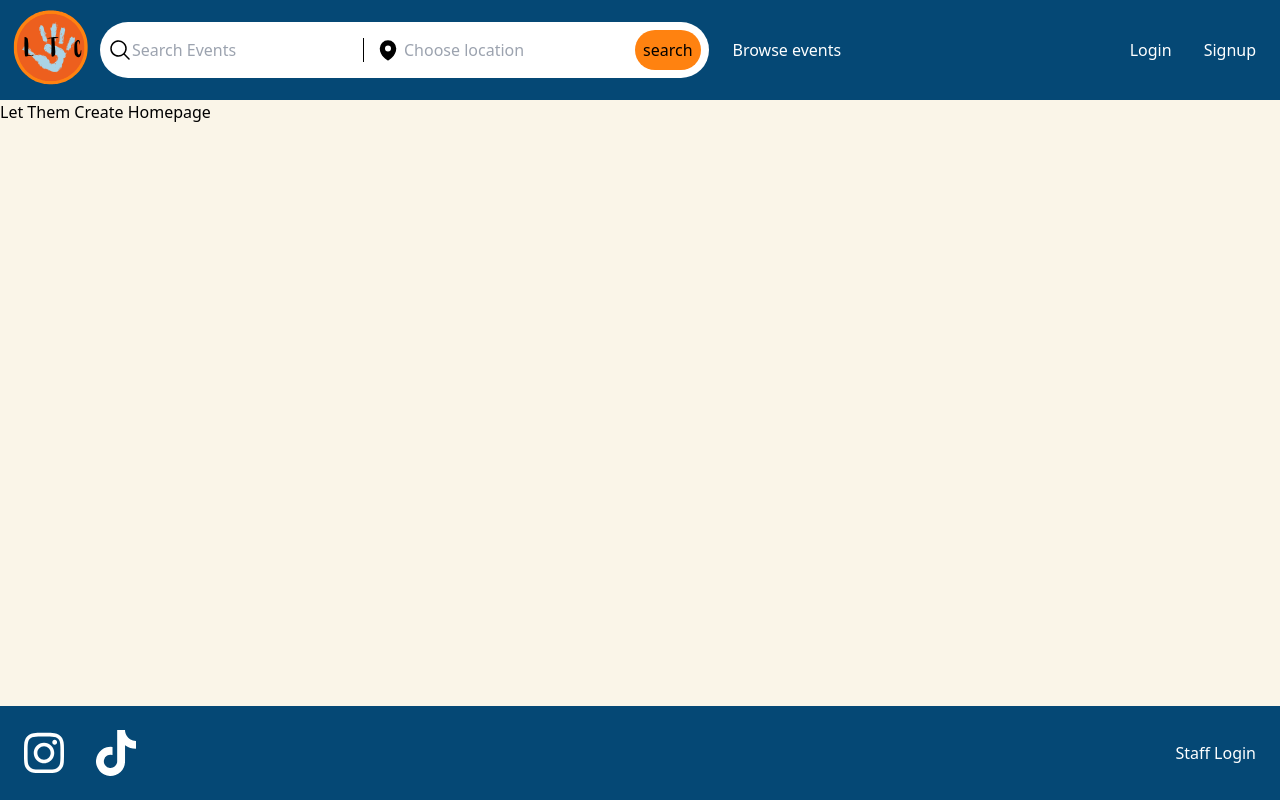
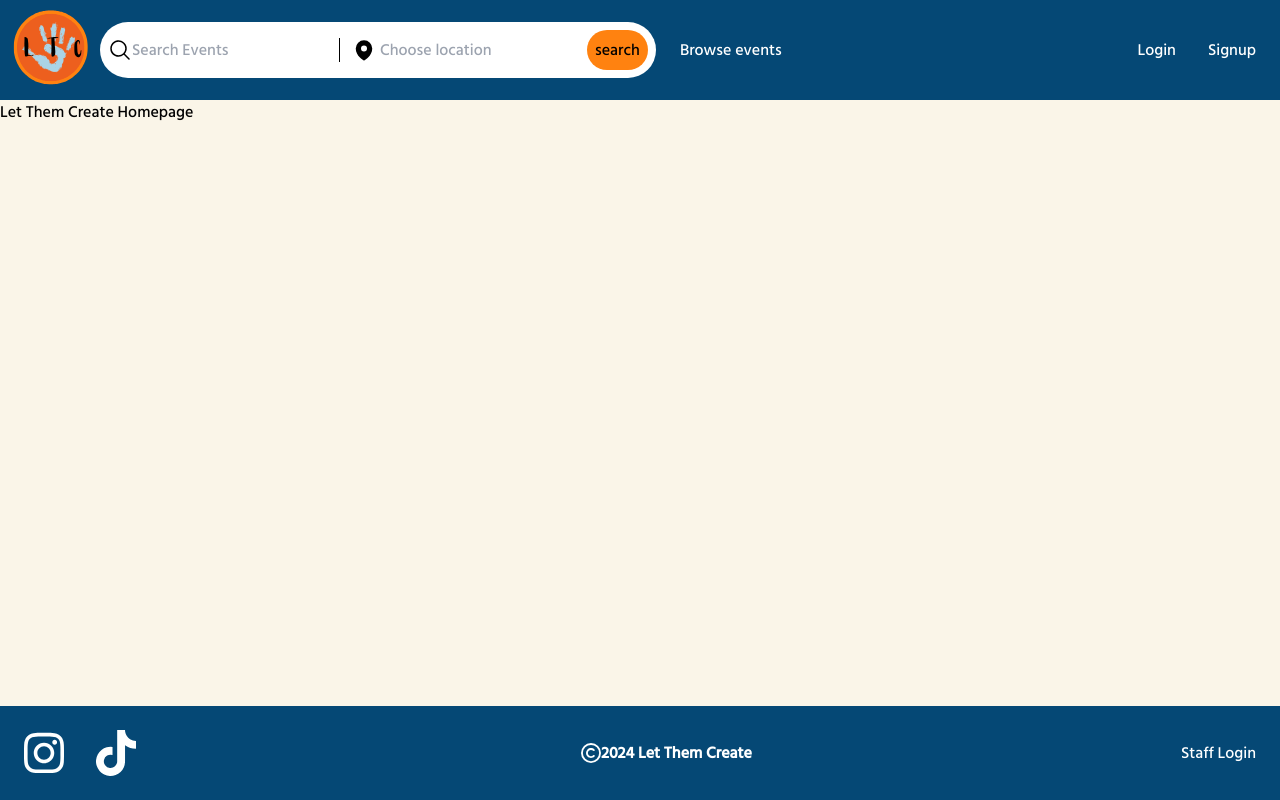
Before and after one commit to alehow84/let-them-create, a Next.js app in the folder ltc/: page / in a window 1280 px wide. Built offline with nearby package versions, Linux system fonts and the light colour scheme.

Commit message:
Finish UI for Footer component

```diff
--- a/ltc/src/app/components/Footer.tsx
+++ b/ltc/src/app/components/Footer.tsx
@@ -2,10 +2,12 @@ import Link from "next/link";
 import Image from "next/image";
 import Insta from "../../../public/icons/instagram.svg";
 import TikTok from "../../../public/icons/tiktok.svg";
+import Copyright from "../../../public/icons/copyright.svg";
 
 export default function Footer() {
   return (
     <footer className="flex items-center w-screen bg-slate-light p-6">
+      <div className="flex">
         <Link
           href="https://www.instagram.com/"
           className="scale-100 hover:scale-125 mr-8"
@@ -18,12 +20,18 @@ export default function Footer() {
         >
           <Image src={TikTok} height={40} width={40} alt="Tik Tok" />
         </Link>
-      <Link
-        href="/staff-login"
-        className="text-white rounded-full hover:scale-125 ml-auto"
-      >
+      </div>
+      <div className="flex text-white mx-auto">
+        <Image src={Copyright} height={20} width={20} alt="copyright" />
+        <strong className="hover:cursor-default">2024 Let Them Create</strong>
+      </div>
+      <div>
+        <Link href="/staff-login">
+          <p className="text-white rounded-full hover:scale-125 transition-transform">
             Staff Login
+          </p>
         </Link>
+      </div>
     </footer>
   );
 }
--- a/ltc/src/app/components/navbar/Searchbar.tsx
+++ b/ltc/src/app/components/navbar/Searchbar.tsx
@@ -9,9 +9,9 @@ export default function Searchbar() {
           className="size-6"
         >
           <path
-            fill-rule="evenodd"
+            fillRule="evenodd"
             d="M10.5 3.75a6.75 6.75 0 1 0 0 13.5 6.75 6.75 0 0 0 0-13.5ZM2.25 10.5a8.25 8.25 0 1 1 14.59 5.28l4.69 4.69a.75.75 0 1 1-1.06 1.06l-4.69-4.69A8.25 8.25 0 0 1 2.25 10.5Z"
-            clip-rule="evenodd"
+            clipRule="evenodd"
           />
         </svg>
         <input
@@ -28,9 +28,9 @@ export default function Searchbar() {
           className="size-6"
         >
           <path
-            fill-rule="evenodd"
+            fillRule="evenodd"
             d="m11.54 22.351.07.04.028.016a.76.76 0 0 0 .723 0l.028-.015.071-.041a16.975 16.975 0 0 0 1.144-.742 19.58 19.58 0 0 0 2.683-2.282c1.944-1.99 3.963-4.98 3.963-8.827a8.25 8.25 0 0 0-16.5 0c0 3.846 2.02 6.837 3.963 8.827a19.58 19.58 0 0 0 2.682 2.282 16.975 16.975 0 0 0 1.145.742ZM12 13.5a3 3 0 1 0 0-6 3 3 0 0 0 0 6Z"
-            clip-rule="evenodd"
+            clipRule="evenodd"
           />
         </svg>
 
--- a/ltc/src/app/page.tsx
+++ b/ltc/src/app/page.tsx
@@ -2,14 +2,12 @@ import Navbar from "./components/navbar/Navbar";
 import Footer from "./components/Footer";
 export default function Home() {
   return (
-    <>
-      <body className="h-screen flex flex-col">
-        <Navbar />
-        <main className="flex-grow">
-          <h1>Let Them Create Homepage</h1>
-        </main>
-        <Footer />
-      </body>
-    </>
+    <div className="min-h-screen flex flex-col">
+      <Navbar />
+      <main className="flex-grow">
+        <h1>Let Them Create Homepage</h1>
+      </main>
+      <Footer />
+    </div>
   );
 }
```
Also changed, not shown: ltc/public/icons/copyright.svg (added). Lines whose indentation alone changed are shown as unchanged.
